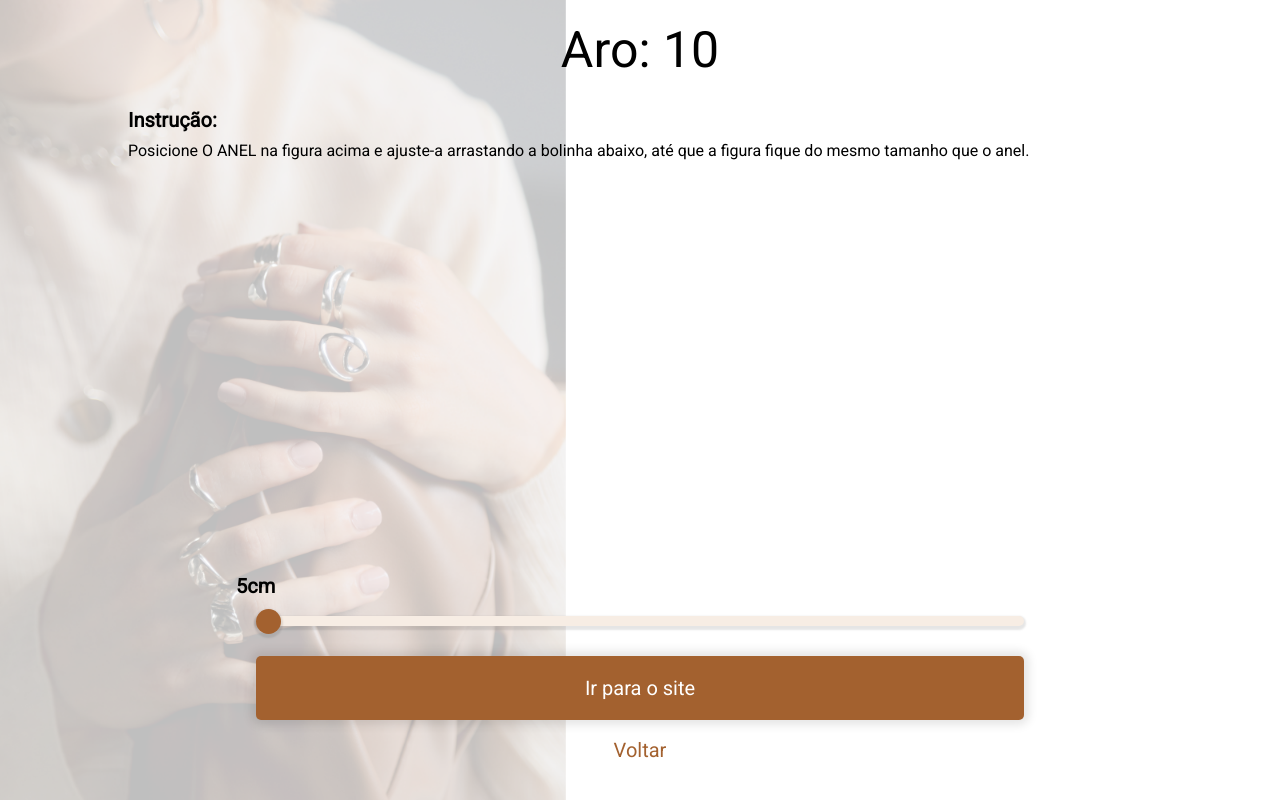
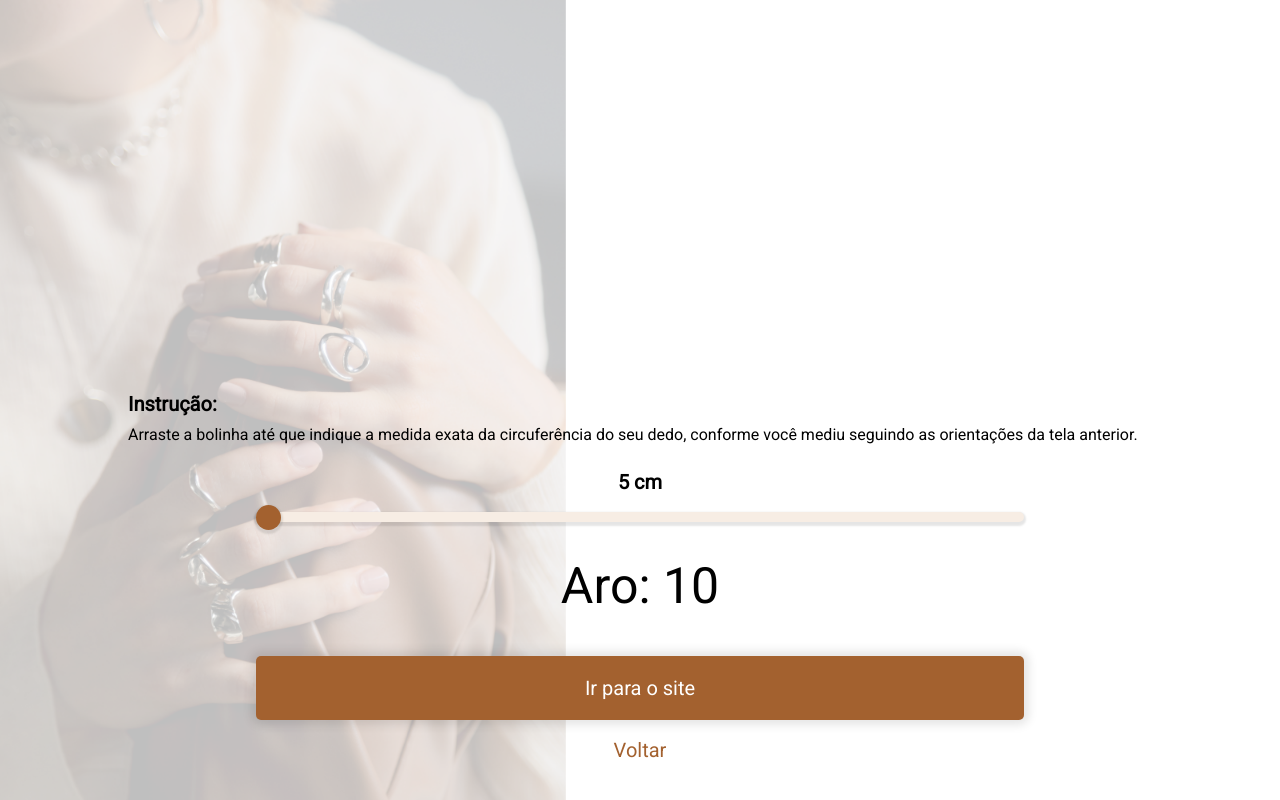
Before and after one commit to Israel-Felipe/medidor-laluna, a React (Create React App) app: page /MedicaoSemAnel in a window 1280 px wide. Built offline with nearby package versions, Linux system fonts and the light colour scheme.

Commit message:
tela para medicao sem anel modelo

```diff
--- a/src/components/ComAnel.js
+++ b/src/components/ComAnel.js
@@ -87,6 +87,7 @@ export default function Home() {
             <Instrucoes>
                 <h2>Instrução:</h2>
                 <h3> Posicione O ANEL na figura acima e ajuste-a até que fiquem do mesmo tamanho.</h3>
+                <h4> OBS: Caso o seu anel modelo for anatômico, considere um número a menos do aro.</h4>
             </Instrucoes>
 
             <Botoes>
@@ -131,11 +132,14 @@ const Container = styled.div`
         font-size: 20px;
     }
 
-    h3 {
+    h3, h4 {
         line-height: 22px;
         font-size: 14px;
     }
 
+    h4 {
+        font-weight: bold;
+    }
     input {
     -webkit-appearance: none;
     appearance: none;
--- a/src/components/SemAnel.js
+++ b/src/components/SemAnel.js
@@ -68,17 +68,20 @@ export default function Home() {
 
     return (
         <Container>
-            <h1>{aro}</h1>
+
 
             <Instrucoes>
                 <h2>Instrução:</h2>
-                <h3> Posicione O ANEL na figura acima e ajuste-a arrastando a bolinha abaixo, até que a figura fique do mesmo tamanho que o anel.</h3>
+                <h3> Arraste a bolinha até que indique a medida exata da circuferência do seu dedo, conforme você mediu seguindo as orientações da tela anterior. </h3>
             </Instrucoes>
 
+            <h2>{tamAnel} cm</h2>
+            <input type="range" name="tamanho" min="5" max="7.5" step="0.1" value={tamAnel} onChange={e => setTamAnel(e.target.value)} />
 
             <Footer>
-            <h2>{tamAnel}cm</h2>
-            <input type="range" name="tamanho" min="5" max="7.5" step="0.1" value={tamAnel} onChange={e => setTamAnel(e.target.value)} />
+                <h1>{aro}</h1>
+
+
                 <a href="https://www.lalunapratas.com.br" target="_blank">
                     <button>Ir para o site</button>
                 </a>
@@ -98,6 +101,7 @@ const Container = styled.div`
     flex-direction: column;
     align-items: center;
     padding-bottom: 20%;
+    padding-top: 30%;
 
     div {
         display: flex;
@@ -122,6 +126,7 @@ const Container = styled.div`
     h3 {
         line-height: 22px;
         font-size: 16px;
+        margin-bottom: 2vh;
     }
 
     input {
@@ -160,6 +165,7 @@ const Container = styled.div`
 const Footer = styled.div`
     display: flex;
     flex-direction: column;
+    align-items: center;
     justify-content: center;
     position: fixed;
     bottom: 5vh;
```
